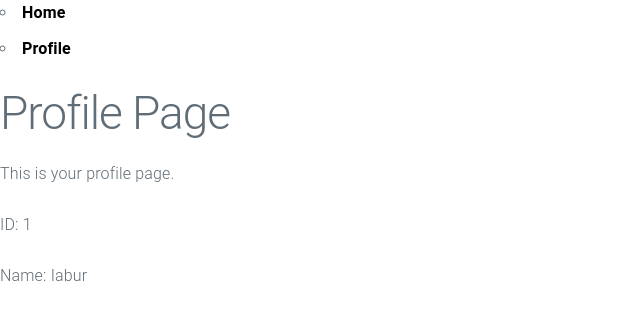
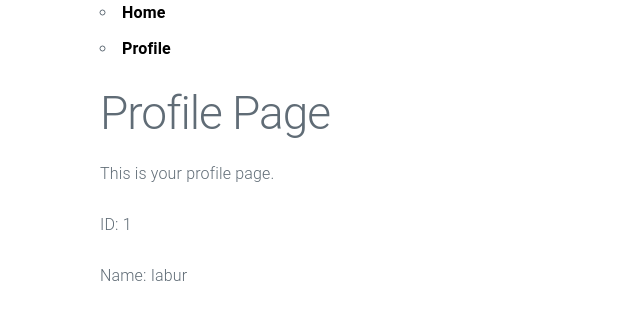
Before and after one commit to iabur/react-learning, a React (Vite) app: page /#/profile/1/Iabur in a window 1280 px wide. Shown: the top 320 px of the page, without its empty margins (0-640 px from the left). Built offline with nearby package versions, Linux system fonts and the light colour scheme.

Commit message:
Update routing in App component to use wildcard for NotFoundPage and add container class to NotFoundPage and ProfilePage for consistent styling.

```diff
--- a/src/App.jsx
+++ b/src/App.jsx
@@ -9,7 +9,7 @@ const App = () => {
           <Routes>
             <Route path="/" element={<HomePage />} />
             <Route path="/profile/:id/:name" element={<ProfilePage />} />
-            <Route path="*" element={<NotFoundPage />} />
+            <Route path="/*" element={<NotFoundPage />} />
         </Routes>
       </HashRouter>
     </div>
--- a/src/pages/NotFoundPage.jsx
+++ b/src/pages/NotFoundPage.jsx
@@ -2,7 +2,7 @@ import React from 'react';
 import Menu from '../component/Menu';
 const NotFoundPage = () => {
   return (
-    <div>
+    <div className="container">
         <Menu />
       <h1>404 - Page Not Found</h1>
       <p>The page you are looking for does not exist.</p>
--- a/src/pages/ProfilePage.jsx
+++ b/src/pages/ProfilePage.jsx
@@ -4,7 +4,7 @@ import { useParams } from 'react-router-dom';
 const ProfilePage = () => {
  const {id, name} = useParams();
   return (
-    <div>
+    <div className="container">
         <Menu />
       <h1>Profile Page</h1>
       <p>This is your profile page.</p>
```
